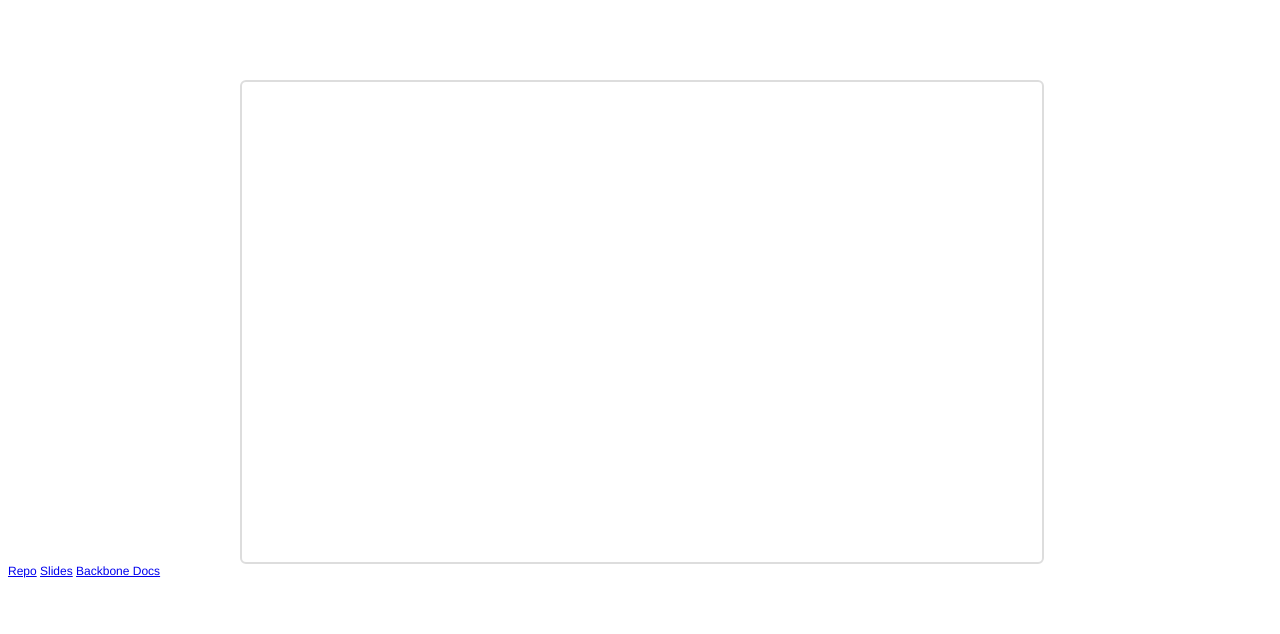
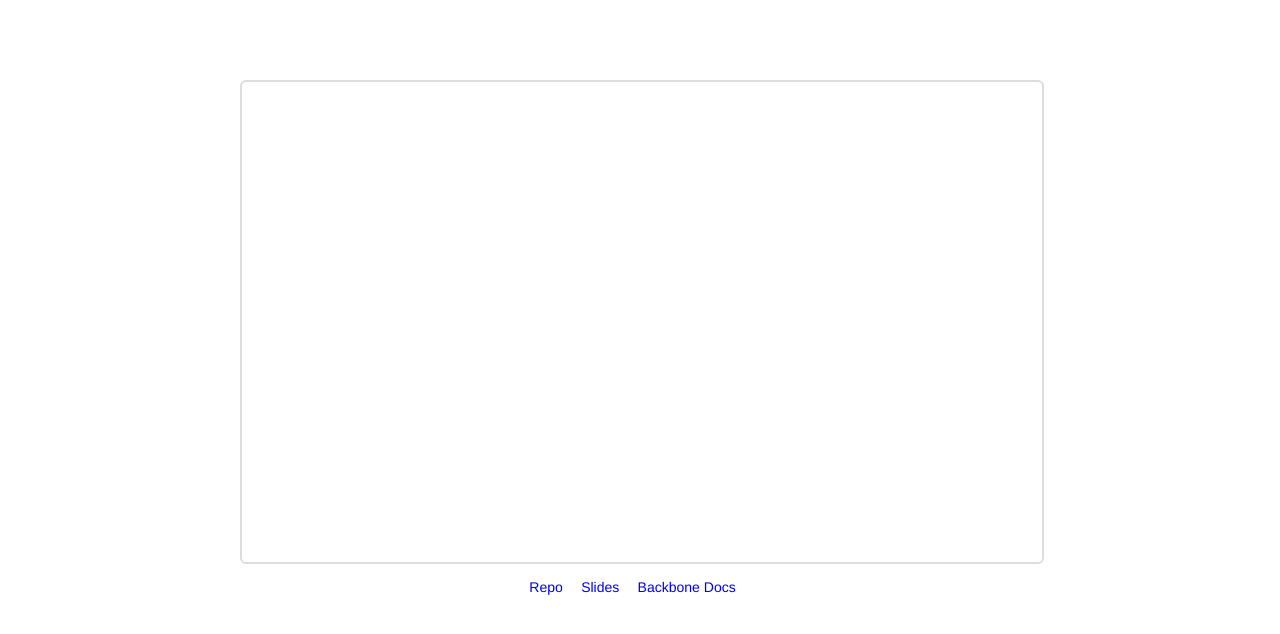
Before and after one commit to icanb/dragndrop, a plain HTML site: page index.html in a window 1280 px wide. Drawn offline with nearby package versions, Linux system fonts and the light colour scheme.

Commit message:
fix styling

```diff
--- a/css/style.css
+++ b/css/style.css
@@ -73,3 +73,14 @@ body {
 .active {
   background-color: #cce;
 }
+
+.bottom-links {
+  text-align: center;
+  margin-top: 15px;
+}
+
+a, a:visited {
+  text-decoration: none;
+  font-size: 14px;
+  margin-right: 15px;
+}
```
